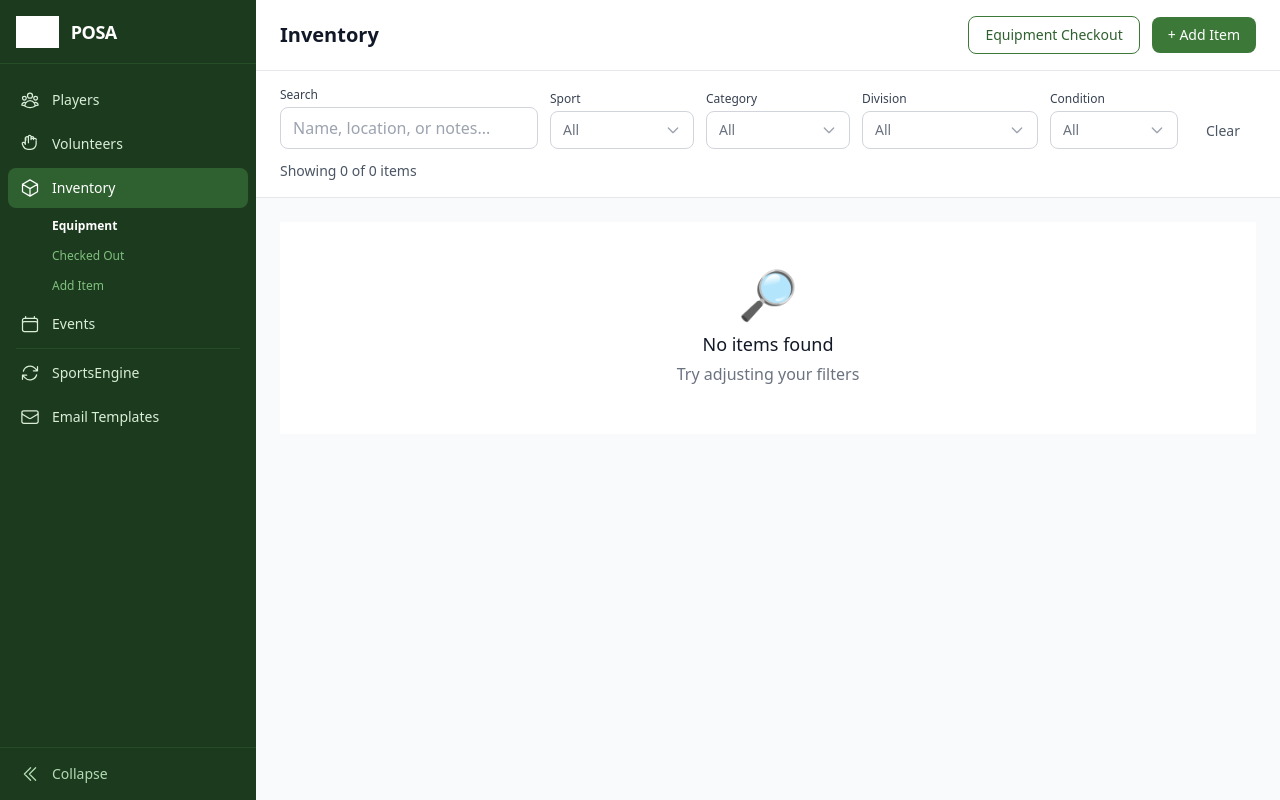
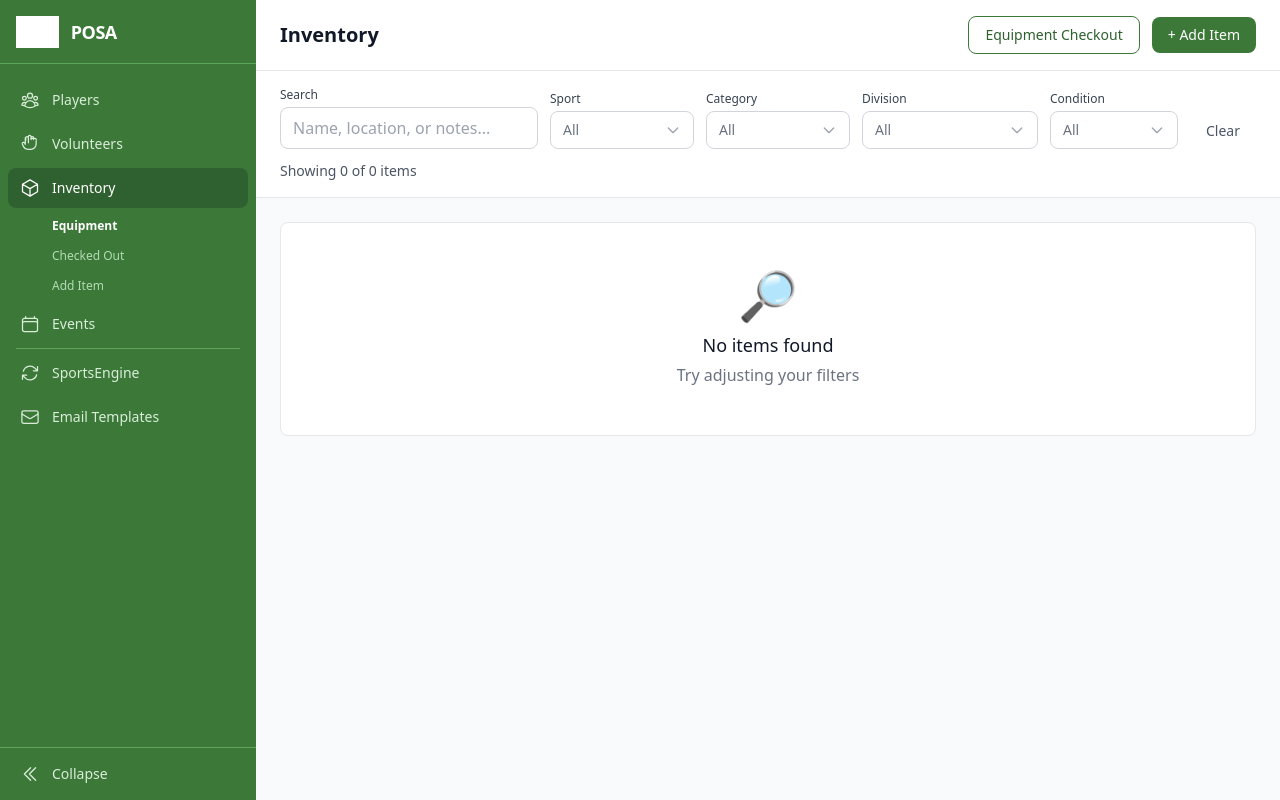
Before and after one commit to timchilcott/posa-jersey-app, a FastAPI app: page /inventory in a window 1280 px wide. Run offline with FastAPI, Linux system fonts and the light colour scheme; data comes from the database, SQL or seed files in the repository; data that the repository does not hold is empty; some libraries are stand-ins or nearby versions; grey boxes are pictures that could not be loaded.

Commit message:
Refine UI: update sidebar to #3C7939 green, cleaner Intercom-style tables
- Update sidebar background from dark pines-800 to pines-500 (#3C7939)
- Add collapsed sidebar dropdown for Inventory children on hover
- Restyle all tables: remove bg-gray-50 headers, remove uppercase/tracking,
  use lighter borders, cleaner text-only status indicators
- Wrap tables in rounded bordered containers
- Simplify group header rows to subtle gray instead of green

Co-Authored-By: Claude Opus 4.6 <noreply@anthropic.com>

```diff
--- a/app/static/sidebar.js
+++ b/app/static/sidebar.js
@@ -65,29 +65,61 @@
   }
 
   // ── Build sidebar nav items HTML ─────────────────────────────────
-  function buildNavItems(collapsed) {
+  function buildNavItems(forMobile) {
     return NAV_ITEMS.map(function(item) {
       if (item.type === 'divider') {
-        return '<div class="border-t border-pines-700 my-3 mx-2"></div>';
+        return '<div class="border-t border-pines-400 my-3 mx-2"></div>';
       }
       var active = isActive(item);
       var classes = active
         ? 'bg-pines-600 text-white'
-        : 'text-pines-100 hover:bg-pines-700 hover:text-white';
-      var label = collapsed
-        ? ''
-        : '<span class="ml-3 sidebar-label">' + item.label + '</span>';
+        : 'text-pines-100 hover:bg-pines-400 hover:text-white';
+
+      // For items with children, wrap in a relative group for collapsed hover dropdown
+      if (item.children && !forMobile) {
+        var html = '<div class="relative group">';
+        html += '<a href="' + item.href + '" class="flex items-center px-3 py-2.5 rounded-lg text-sm font-medium transition-colors ' + classes + '" title="' + item.label + '">' +
+          item.icon + '<span class="ml-3 sidebar-label">' + item.label + '</span></a>';
+
+        // Expanded children (shown when expanded & active)
+        if (active) {
+          html += '<div class="ml-8 mt-1 space-y-0.5 sidebar-label">';
+          item.children.forEach(function(child) {
+            var childActive = isChildActive(child);
+            var childClasses = childActive
+              ? 'text-white font-semibold'
+              : 'text-pines-200 hover:text-white';
+            html += '<a href="' + child.href + '" class="block px-3 py-1.5 rounded-lg text-xs transition-colors ' + childClasses + '">' + child.label + '</a>';
+          });
+          html += '</div>';
+        }
+
+        // Collapsed hover dropdown (hidden when expanded, shown on hover when collapsed)
+        html += '<div class="sidebar-collapsed-dropdown hidden absolute left-full top-0 ml-1 z-50">';
+        html += '<div class="bg-white border border-gray-200 rounded-lg shadow-lg py-1 w-44">';
+        html += '<div class="px-3 py-1.5 text-xs font-semibold text-gray-400 uppercase">' + item.label + '</div>';
+        item.children.forEach(function(child) {
+          var childActive = isChildActive(child);
+          var childClasses = childActive
+            ? 'text-pines-600 font-semibold bg-pines-50'
+            : 'text-gray-700 hover:bg-gray-50';
+          html += '<a href="' + child.href + '" class="block px-3 py-1.5 text-sm transition-colors ' + childClasses + '">' + child.label + '</a>';
+        });
+        html += '</div></div></div>';
+        return html;
+      }
+
       var html = '<a href="' + item.href + '" class="flex items-center px-3 py-2.5 rounded-lg text-sm font-medium transition-colors ' + classes + '" title="' + item.label + '">' +
-        item.icon + label + '</a>';
+        item.icon + '<span class="ml-3 sidebar-label">' + item.label + '</span></a>';
 
-      // Render children when expanded and on a matching path
-      if (item.children && !collapsed && active) {
-        html += '<div class="ml-8 mt-1 space-y-0.5 sidebar-label">';
+      // For mobile, render children inline (always expanded)
+      if (item.children && forMobile && active) {
+        html += '<div class="ml-8 mt-1 space-y-0.5">';
         item.children.forEach(function(child) {
           var childActive = isChildActive(child);
           var childClasses = childActive
             ? 'text-white font-semibold'
-            : 'text-pines-300 hover:text-white';
+            : 'text-pines-200 hover:text-white';
           html += '<a href="' + child.href + '" class="block px-3 py-1.5 rounded-lg text-xs transition-colors ' + childClasses + '">' + child.label + '</a>';
         });
         html += '</div>';
@@ -100,9 +132,9 @@
   // ── Build full sidebar HTML ──────────────────────────────────────
   function buildSidebarHTML() {
     return '' +
-    '<aside id="posa-sidebar" class="hidden lg:flex flex-col bg-pines-800 text-white transition-all duration-300 h-screen flex-shrink-0 sidebar-expanded">' +
+    '<aside id="posa-sidebar" class="hidden lg:flex flex-col bg-pines-500 text-white transition-all duration-300 h-screen flex-shrink-0 sidebar-expanded">' +
       '<!-- Logo -->' +
-      '<div class="flex items-center h-16 px-4 border-b border-pines-700 flex-shrink-0">' +
+      '<div class="flex items-center h-16 px-4 border-b border-pines-400 flex-shrink-0">' +
         '<img src="https://cdn.prod.website-files.com/681d81085457ff1ea60182c2/684103edf65163765f534531_PINES_LOGO_DARK.svg" alt="Pines" class="h-8 brightness-0 invert flex-shrink-0">' +
         '<span class="ml-3 font-bold text-lg tracking-tight sidebar-label">POSA</span>' +
       '</div>' +
@@ -111,8 +143,8 @@
         buildNavItems(false) +
       '</nav>' +
       '<!-- Collapse toggle -->' +
-      '<div class="border-t border-pines-700 p-2 flex-shrink-0">' +
-        '<button id="sidebar-toggle" class="flex items-center w-full px-3 py-2 rounded-lg text-pines-200 hover:bg-pines-700 hover:text-white transition-colors text-sm">' +
+      '<div class="border-t border-pines-400 p-2 flex-shrink-0">' +
+        '<button id="sidebar-toggle" class="flex items-center w-full px-3 py-2 rounded-lg text-pines-100 hover:bg-pines-400 hover:text-white transition-colors text-sm">' +
           ICONS.chevronDoubleLeft +
           '<span class="ml-3 sidebar-label">Collapse</span>' +
         '</button>' +
@@ -123,8 +155,8 @@
   // ── Build mobile top bar ─────────────────────────────────────────
   function buildMobileBar() {
     return '' +
-    '<div id="posa-mobile-bar" class="lg:hidden flex items-center h-14 px-4 bg-pines-800 text-white flex-shrink-0">' +
-      '<button id="mobile-menu-btn" class="p-1.5 rounded-lg hover:bg-pines-700">' +
+    '<div id="posa-mobile-bar" class="lg:hidden flex items-center h-14 px-4 bg-pines-500 text-white flex-shrink-0">' +
+      '<button id="mobile-menu-btn" class="p-1.5 rounded-lg hover:bg-pines-400">' +
         ICONS.bars3 +
       '</button>' +
       '<img src="https://cdn.prod.website-files.com/681d81085457ff1ea60182c2/684103edf65163765f534531_PINES_LOGO_DARK.svg" alt="Pines" class="h-6 ml-3 brightness-0 invert">' +
@@ -137,18 +169,18 @@
     return '' +
     '<div id="posa-mobile-overlay" class="fixed inset-0 z-40 lg:hidden" style="display:none">' +
       '<div id="mobile-backdrop" class="fixed inset-0 bg-black/50"></div>' +
-      '<aside class="fixed inset-y-0 left-0 w-64 bg-pines-800 text-white z-50 flex flex-col">' +
-        '<div class="flex items-center justify-between h-14 px-4 border-b border-pines-700">' +
+      '<aside class="fixed inset-y-0 left-0 w-64 bg-pines-500 text-white z-50 flex flex-col">' +
+        '<div class="flex items-center justify-between h-14 px-4 border-b border-pines-400">' +
           '<div class="flex items-center">' +
             '<img src="https://cdn.prod.website-files.com/681d81085457ff1ea60182c2/684103edf65163765f534531_PINES_LOGO_DARK.svg" alt="Pines" class="h-7 brightness-0 invert">' +
             '<span class="ml-3 font-bold text-lg">POSA</span>' +
           '</div>' +
-          '<button id="mobile-close-btn" class="p-1.5 rounded-lg hover:bg-pines-700">' +
+          '<button id="mobile-close-btn" class="p-1.5 rounded-lg hover:bg-pines-400">' +
             ICONS.xMark +
           '</button>' +
         '</div>' +
         '<nav class="flex-1 px-2 py-4 space-y-1 overflow-y-auto">' +
-          buildNavItems(false) +
+          buildNavItems(true) +
         '</nav>' +
       '</aside>' +
     '</div>';
@@ -163,6 +195,9 @@
       '#posa-sidebar.sidebar-collapsed .sidebar-label { display: none; }' +
       '#posa-sidebar.sidebar-collapsed img.h-8 { margin-left: auto; margin-right: auto; }' +
       '#posa-sidebar { transition: width 0.3s ease; }' +
+      /* Collapsed dropdown: hidden when expanded, shown on hover when collapsed */
+      '#posa-sidebar.sidebar-expanded .sidebar-collapsed-dropdown { display: none !important; }' +
+      '#posa-sidebar.sidebar-collapsed .group:hover .sidebar-collapsed-dropdown { display: block !important; }' +
       /* Prevent FOUC — body hidden until sidebar injects */
       'body.sidebar-loading > *:not(script):not(style):not(link) { visibility: hidden; }' +
       'body.sidebar-ready > * { visibility: visible; }';
--- a/app/templates/inventory_page.html
+++ b/app/templates/inventory_page.html
@@ -114,64 +114,64 @@
             <div class="inline-block animate-spin rounded-full h-8 w-8 border-b-2 border-pines-500"></div>
         </div>
 
-        <div x-show="!loading" class="bg-white overflow-hidden">
+        <div x-show="!loading" class="bg-white border border-gray-200 rounded-lg overflow-hidden">
             <div class="overflow-x-auto">
-                <table x-show="displayList.length > 0" class="min-w-full divide-y divide-gray-200 table-fixed">
-                    <thead class="bg-gray-50">
-                        <tr>
-                            <th class="w-28 px-4 py-3 text-left text-xs font-medium text-gray-500 uppercase tracking-wider">Category</th>
-                            <th class="px-4 py-3 text-left text-xs font-medium text-gray-500 uppercase tracking-wider">Item</th>
-                            <th class="w-16 px-4 py-3 text-center text-xs font-medium text-gray-500 uppercase tracking-wider">Total</th>
-                            <th class="w-20 px-4 py-3 text-center text-xs font-medium text-gray-500 uppercase tracking-wider">Avail</th>
-                            <th class="w-24 px-4 py-3 text-center text-xs font-medium text-gray-500 uppercase tracking-wider whitespace-nowrap">Out</th>
-                            <th x-show="filters.divisions.length > 0" class="px-4 py-3 text-left text-xs font-medium text-gray-500 uppercase tracking-wider">Division</th>
-                            <th class="min-w-[180px] px-4 py-3 text-left text-xs font-medium text-gray-500 uppercase tracking-wider">Condition</th>
-                            <th class="px-4 py-3 text-left text-xs font-medium text-gray-500 uppercase tracking-wider max-w-[200px]">Location</th>
+                <table x-show="displayList.length > 0" class="min-w-full table-fixed">
+                    <thead>
+                        <tr class="border-b border-gray-200">
+                            <th class="w-28 px-4 py-2.5 text-left text-xs font-medium text-gray-500">Category</th>
+                            <th class="px-4 py-2.5 text-left text-xs font-medium text-gray-500">Item</th>
+                            <th class="w-16 px-4 py-2.5 text-center text-xs font-medium text-gray-500">Total</th>
+                            <th class="w-20 px-4 py-2.5 text-center text-xs font-medium text-gray-500">Avail</th>
+                            <th class="w-24 px-4 py-2.5 text-center text-xs font-medium text-gray-500 whitespace-nowrap">Out</th>
+                            <th x-show="filters.divisions.length > 0" class="px-4 py-2.5 text-left text-xs font-medium text-gray-500">Division</th>
+                            <th class="min-w-[180px] px-4 py-2.5 text-left text-xs font-medium text-gray-500">Condition</th>
+                            <th class="px-4 py-2.5 text-left text-xs font-medium text-gray-500 max-w-[200px]">Location</th>
                         </tr>
                     </thead>
-                    <tbody class="divide-y divide-gray-100">
+                    <tbody>
                         <template x-for="entry in displayList" :key="entry._key">
-                            <tr :class="entry._type === 'sportHeader' ? 'bg-pines-50 border-t-2 border-pines-200' : 'hover:bg-gray-50 cursor-pointer transition-colors'"
+                            <tr :class="entry._type === 'sportHeader' ? 'bg-gray-50 border-t border-gray-200' : 'hover:bg-gray-50 cursor-pointer transition-colors border-b border-gray-100'"
                                 @click="entry._type === 'item' && openPanel(entry)">
                             <!-- SPORT HEADER -->
                             <template x-if="entry._type === 'sportHeader'">
-                                <td :colspan="filters.divisions.length > 0 ? 8 : 7" class="px-4 py-2.5">
-                                    <span class="text-sm font-bold text-pines-700" x-text="entry._sport"></span>
-                                    <span class="ml-2 text-xs text-pines-500" x-text="entry._count + ' items'"></span>
+                                <td :colspan="filters.divisions.length > 0 ? 8 : 7" class="px-4 py-2">
+                                    <span class="text-xs font-semibold text-gray-500" x-text="entry._sport"></span>
+                                    <span class="ml-1.5 text-xs text-gray-400" x-text="entry._count + ' items'"></span>
                                 </td>
                             </template>
                             <!-- ITEM ROW -->
                             <template x-if="entry._type === 'item'">
-                                <td class="px-4 py-3.5 text-sm text-gray-500" x-text="entry.category"></td>
+                                <td class="px-4 py-3 text-sm text-gray-500" x-text="entry.category"></td>
                             </template>
                             <template x-if="entry._type === 'item'">
-                                <td class="px-4 py-3.5">
+                                <td class="px-4 py-3">
                                     <span class="text-sm font-medium text-gray-900" x-text="entry.name"></span>
                                 </td>
                             </template>
                             <template x-if="entry._type === 'item'">
-                                <td class="px-4 py-3.5 text-center text-sm text-gray-900" x-text="entry.quantityTotal"></td>
+                                <td class="px-4 py-3 text-center text-sm text-gray-600" x-text="entry.quantityTotal"></td>
                             </template>
                             <template x-if="entry._type === 'item'">
-                                <td class="px-4 py-3.5 text-center text-sm font-semibold text-pines-600" x-text="entry.quantityAvailable"></td>
+                                <td class="px-4 py-3 text-center text-sm font-medium text-gray-900" x-text="entry.quantityAvailable"></td>
                             </template>
                             <template x-if="entry._type === 'item'">
-                                <td class="px-4 py-3.5 text-center text-sm" :class="entry.checkedOut > 0 ? 'text-orange-600 font-semibold' : 'text-gray-400'" x-text="entry.checkedOut"></td>
+                                <td class="px-4 py-3 text-center text-sm" :class="entry.checkedOut > 0 ? 'text-orange-600 font-medium' : 'text-gray-300'" x-text="entry.checkedOut"></td>
                             </template>
                             <template x-if="entry._type === 'item'">
-                                <td x-show="filters.divisions.length > 0" class="px-4 py-3.5">
+                                <td x-show="filters.divisions.length > 0" class="px-4 py-3">
                                     <div class="flex flex-nowrap gap-1">
                                         <template x-for="div in parseDivisions(entry.division)" :key="div">
-                                            <span class="text-xs px-2 py-0.5 rounded-full bg-pines-50 text-pines-700 whitespace-nowrap" x-text="div"></span>
+                                            <span class="text-xs px-2 py-0.5 rounded bg-gray-100 text-gray-600 whitespace-nowrap" x-text="div"></span>
                                         </template>
                                     </div>
                                 </td>
                             </template>
                             <template x-if="entry._type === 'item'">
-                                <td class="px-4 py-3.5">
+                                <td class="px-4 py-3">
                                     <div class="flex flex-nowrap gap-1">
                                         <template x-for="(cb, cbIdx) in itemConditions(entry)" :key="cbIdx">
-                                            <span class="text-xs px-2.5 py-1 rounded-full font-medium whitespace-nowrap" :class="conditionColor(cb.condition)">
+                                            <span class="text-xs px-2 py-0.5 rounded whitespace-nowrap" :class="conditionColor(cb.condition)">
                                                 <span x-text="cb.quantity"></span> <span x-text="cb.condition"></span>
                                             </span>
                                         </template>
@@ -179,10 +179,10 @@
                                 </td>
                             </template>
                             <template x-if="entry._type === 'item'">
-                                <td class="px-4 py-3.5">
+                                <td class="px-4 py-3">
                                     <div class="flex flex-wrap gap-1">
                                         <template x-for="(lb, lbIdx) in parseLocations(entry.location)" :key="lbIdx">
-                                            <span class="text-xs px-2.5 py-1 rounded-full bg-gray-100 text-gray-700">
+                                            <span class="text-xs px-2 py-0.5 rounded bg-gray-100 text-gray-600">
                                                 <span x-text="lb.quantity"></span> @ <span x-text="lb.location"></span>
                                             </span>
                                         </template>
```
Also changed, not shown: app/templates/events_page.html (+40 -31 lines), app/templates/inventory_checked_out.html (+24 -24 lines), app/templates/players_page.html (+26 -26 lines), app/templates/volunteers_page.html (+20 -20 lines).
